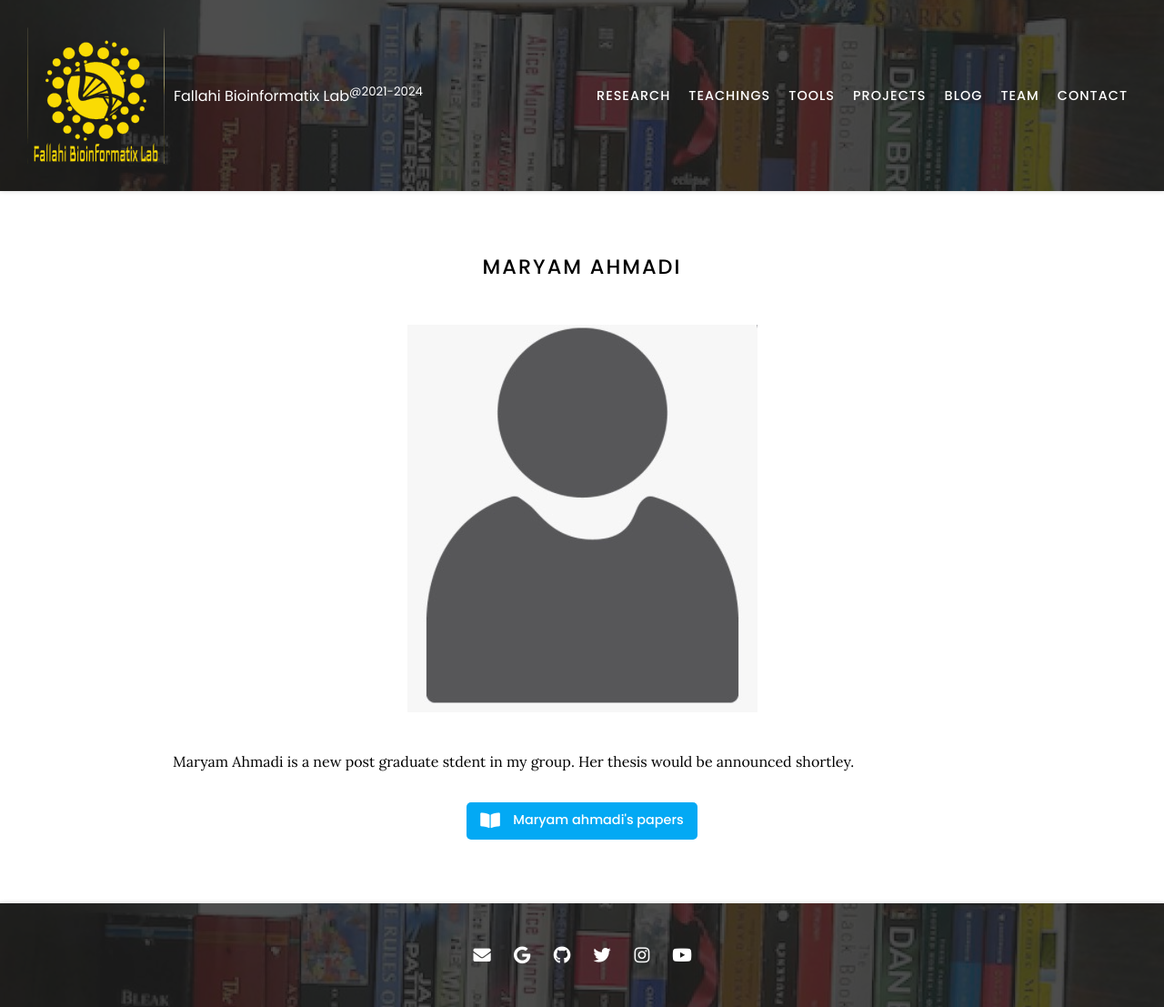
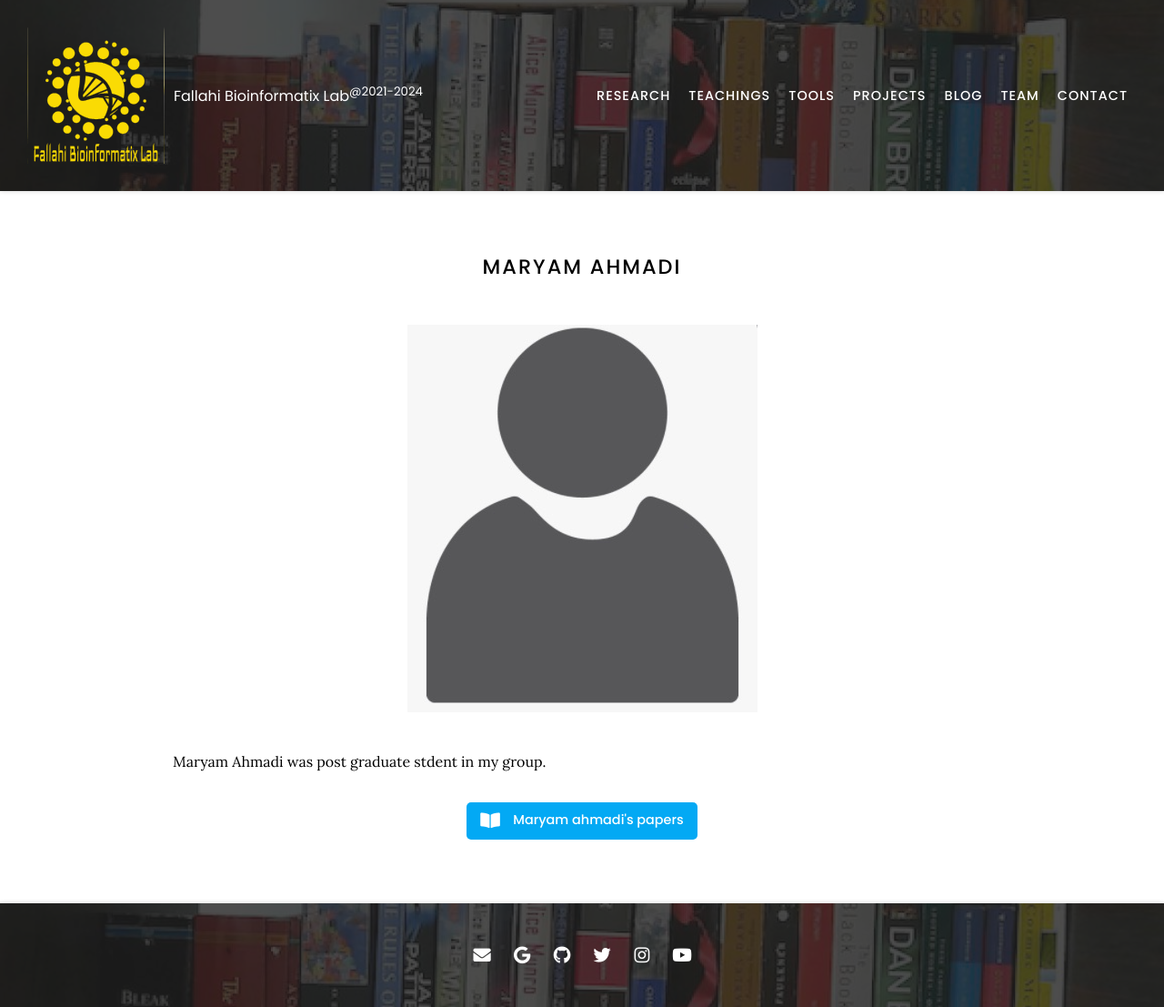
Before and after one commit to Hossein-Fallahi/Fallahi-Bioinformatics-Lab, a Jekyll site: the page built from _members/Maryam Ahmadi.md, in a window 1280 px wide. Shown: the whole page at 91% size. Built offline with Jekyll 4.4.1, drawn with Linux system fonts in a browser that asks for light colours; nearby versions of some CDN libraries.

Commit message:
Update Maryam Ahmadi.md

```diff
--- a/_members/Maryam Ahmadi.md
+++ b/_members/Maryam Ahmadi.md
@@ -12,4 +12,4 @@ links:
   github:
 ---
 
-Maryam Ahmadi is a new post graduate stdent in my group. Her thesis would be announced shortley.
+Maryam Ahmadi was post graduate stdent in my group.
```
Also changed, not shown: other parts of _members/Maryam Ahmadi.md (+1 -1 lines).
